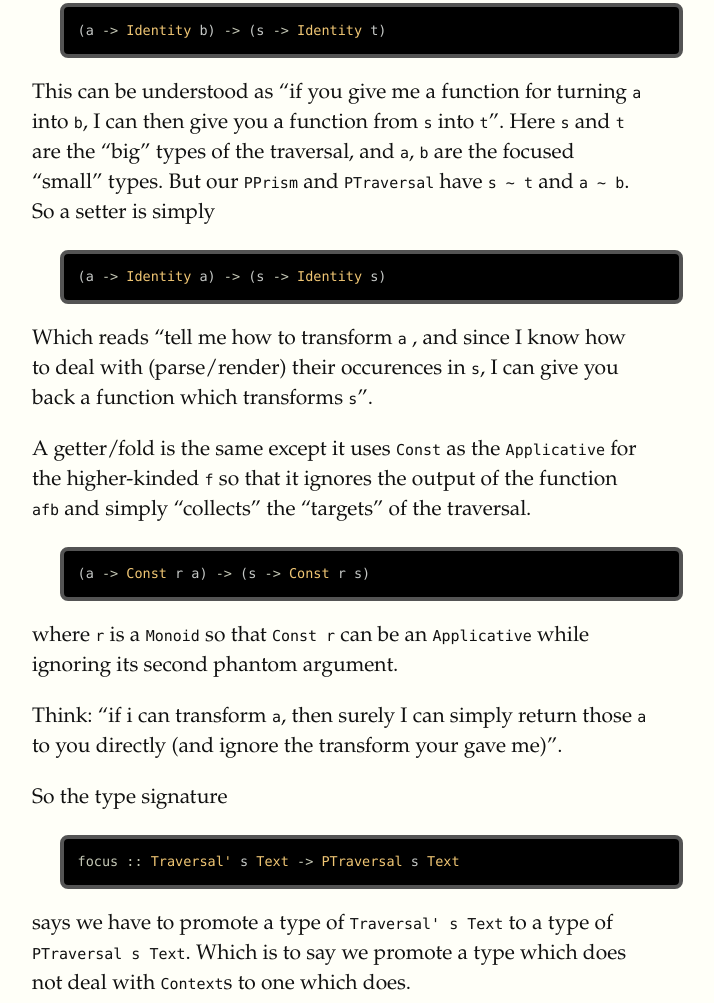
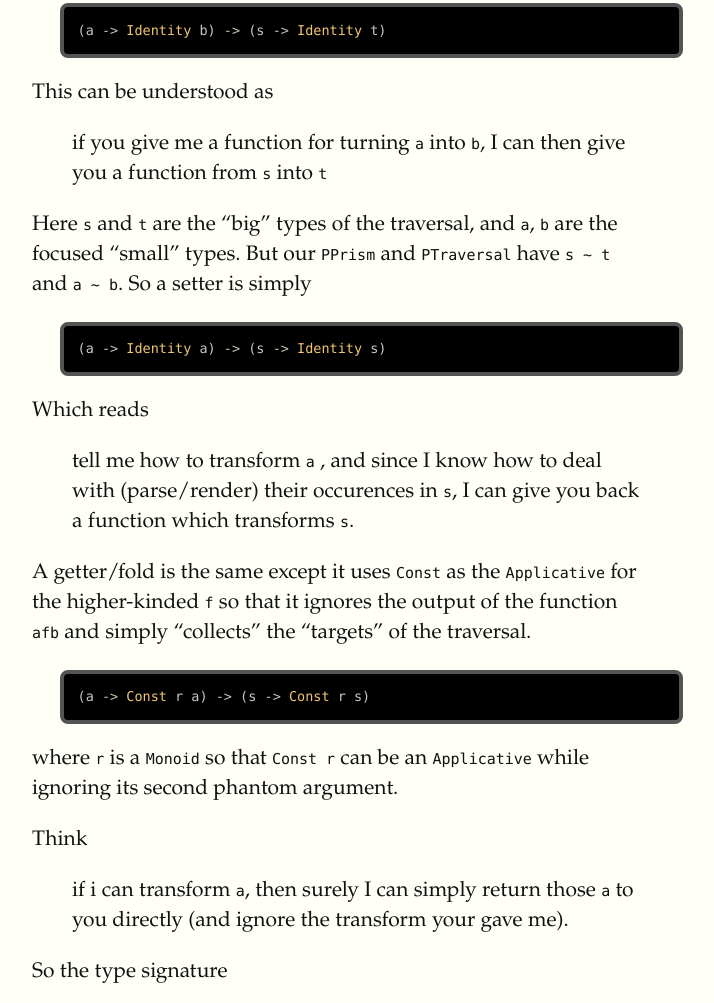
Before and after one commit to sarkologist/blog, a plain HTML site: page docs/posts/2022-11-18-texty-how-it-works.html in a window 1280 px wide. Shown: the part 6016-7019 px from the top of the page, without its empty margins (128-842 px from the left). Drawn offline with Linux system fonts and the light colour scheme; a web font is replaced by a local one.

Commit message:
blockquotes

```diff
--- a/docs/posts/2022-11-18-texty-how-it-works.html
+++ b/docs/posts/2022-11-18-texty-how-it-works.html
@@ -145,13 +145,23 @@
 <p>The following arguments are <code>afb</code> and <code>s</code> because an abstract <code>Traversal</code> is defined in continuation-passing style.</p>
 <p>As a setter it has type</p>
 <div class="sourceCode" id="cb13"><pre class="sourceCode haskell"><code class="sourceCode haskell"><span id="cb13-1"><a href="#cb13-1" aria-hidden="true" tabindex="-1"></a>(a <span class="ot">-&gt;</span> <span class="dt">Identity</span> b) <span class="ot">-&gt;</span> (s <span class="ot">-&gt;</span> <span class="dt">Identity</span> t)</span></code></pre></div>
-<p>This can be understood as “if you give me a function for turning <code>a</code> into <code>b</code>, I can then give you a function from <code>s</code> into <code>t</code>”. Here <code>s</code> and <code>t</code> are the “big” types of the traversal, and <code>a</code>, <code>b</code> are the focused “small” types. But our <code>PPrism</code> and <code>PTraversal</code> have <code>s ~ t</code> and <code>a ~ b</code>. So a setter is simply</p>
+<p>This can be understood as</p>
+<blockquote>
+<p>if you give me a function for turning <code>a</code> into <code>b</code>, I can then give you a function from <code>s</code> into <code>t</code></p>
+</blockquote>
+<p>Here <code>s</code> and <code>t</code> are the “big” types of the traversal, and <code>a</code>, <code>b</code> are the focused “small” types. But our <code>PPrism</code> and <code>PTraversal</code> have <code>s ~ t</code> and <code>a ~ b</code>. So a setter is simply</p>
 <div class="sourceCode" id="cb14"><pre class="sourceCode haskell"><code class="sourceCode haskell"><span id="cb14-1"><a href="#cb14-1" aria-hidden="true" tabindex="-1"></a>(a <span class="ot">-&gt;</span> <span class="dt">Identity</span> a) <span class="ot">-&gt;</span> (s <span class="ot">-&gt;</span> <span class="dt">Identity</span> s)</span></code></pre></div>
-<p>Which reads “tell me how to transform <code>a</code> , and since I know how to deal with (parse/render) their occurences in <code>s</code>, I can give you back a function which transforms <code>s</code>”.</p>
+<p>Which reads</p>
+<blockquote>
+<p>tell me how to transform <code>a</code> , and since I know how to deal with (parse/render) their occurences in <code>s</code>, I can give you back a function which transforms <code>s</code>.</p>
+</blockquote>
 <p>A getter/fold is the same except it uses <code>Const</code> as the <code>Applicative</code> for the higher-kinded <code>f</code> so that it ignores the output of the function <code>afb</code> and simply “collects” the “targets” of the traversal.</p>
 <div class="sourceCode" id="cb15"><pre class="sourceCode haskell"><code class="sourceCode haskell"><span id="cb15-1"><a href="#cb15-1" aria-hidden="true" tabindex="-1"></a>(a <span class="ot">-&gt;</span> <span class="dt">Const</span> r a) <span class="ot">-&gt;</span> (s <span class="ot">-&gt;</span> <span class="dt">Const</span> r s)</span></code></pre></div>
 <p>where <code>r</code> is a <code>Monoid</code> so that <code>Const r</code> can be an <code>Applicative</code> while ignoring its second phantom argument.</p>
-<p>Think: “if i can transform <code>a</code>, then surely I can simply return those <code>a</code> to you directly (and ignore the transform your gave me)”.</p>
+<p>Think</p>
+<blockquote>
+<p>if i can transform <code>a</code>, then surely I can simply return those <code>a</code> to you directly (and ignore the transform your gave me).</p>
+</blockquote>
 <p>So the type signature</p>
 <div class="sourceCode" id="cb16"><pre class="sourceCode haskell"><code class="sourceCode haskell"><span id="cb16-1"><a href="#cb16-1" aria-hidden="true" tabindex="-1"></a><span class="ot">focus ::</span> <span class="dt">Traversal'</span> s <span class="dt">Text</span> <span class="ot">-&gt;</span> <span class="dt">PTraversal</span> s <span class="dt">Text</span></span></code></pre></div>
 <p>says we have to promote a type of <code>Traversal' s Text</code> to a type of <code>PTraversal s Text</code>. Which is to say we promote a type which does not deal with <code>Context</code>s to one which does.</p>
```
Also changed, not shown: 1 other file.
